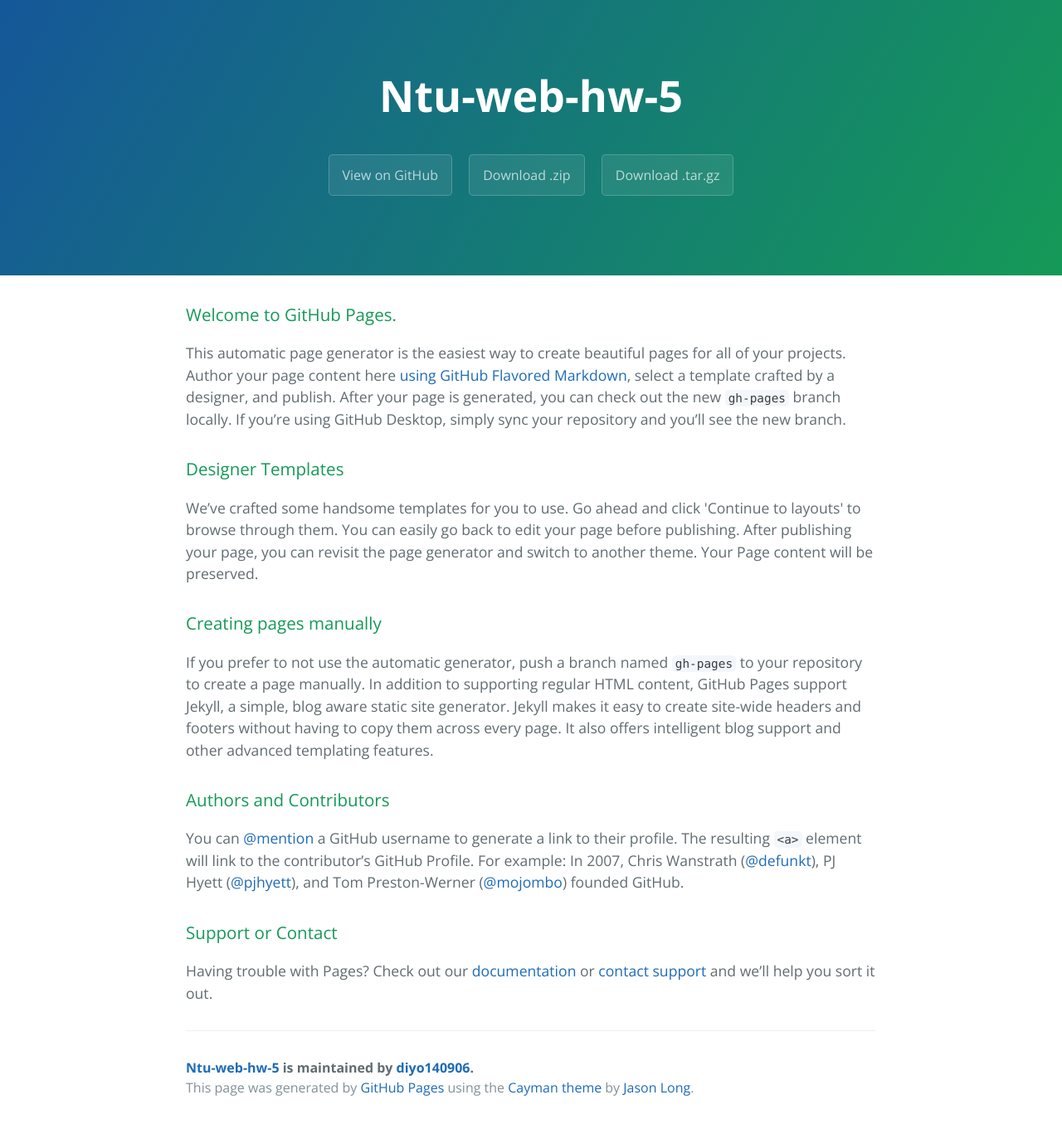
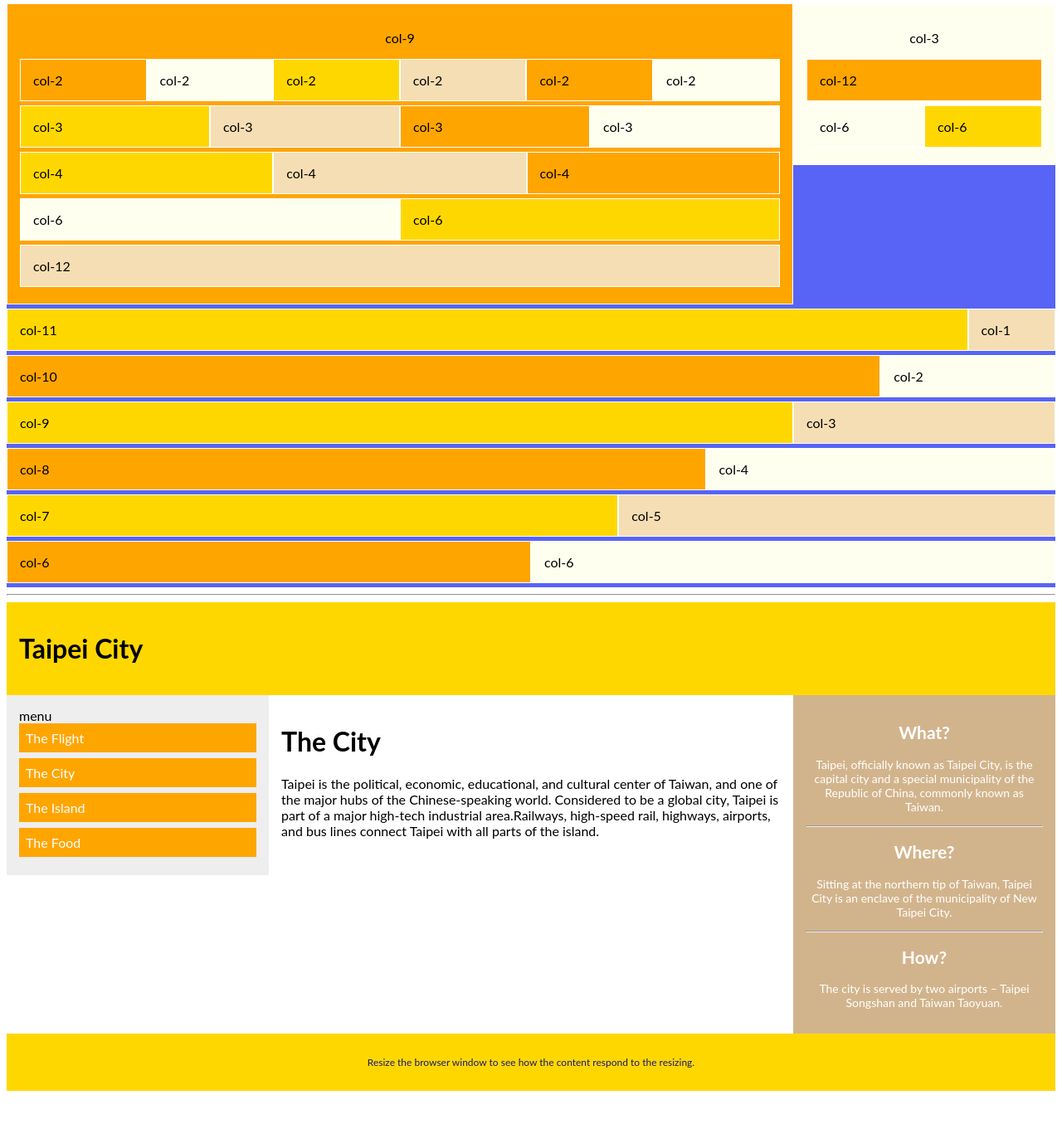
Before and after one commit to diyo140906/NTU-WEB-HW-5, a plain HTML site: page index.html in a window 1280 px wide. Shown: the part 4-1359 px from the top of the page at 83% size. After the commit the page ends 1327 px from the top, so only its background shows below. Drawn offline with nearby package versions, Linux system fonts and the light colour scheme.

Commit message:
no message

```diff
--- a/index.html
+++ b/index.html
@@ -1,57 +1,99 @@
-<!DOCTYPE html>
-<html lang="en-us">
-  <head>
+<!doctype html>
+<html>
+<head>
     <meta charset="UTF-8">
-    <title>Ntu-web-hw-5 by diyo140906</title>
-    <meta name="viewport" content="width=device-width, initial-scale=1">
-    <link rel="stylesheet" type="text/css" href="stylesheets/normalize.css" media="screen">
-    <link href='https://fonts.googleapis.com/css?family=Open+Sans:400,700' rel='stylesheet' type='text/css'>
-    <link rel="stylesheet" type="text/css" href="stylesheets/stylesheet.css" media="screen">
-    <link rel="stylesheet" type="text/css" href="stylesheets/github-light.css" media="screen">
-  </head>
-  <body>
-    <section class="page-header">
-      <h1 class="project-name">Ntu-web-hw-5</h1>
-      <h2 class="project-tagline"></h2>
-      <a href="https://github.com/diyo140906/NTU-WEB-HW-5" class="btn">View on GitHub</a>
-      <a href="https://github.com/diyo140906/NTU-WEB-HW-5/zipball/master" class="btn">Download .zip</a>
-      <a href="https://github.com/diyo140906/NTU-WEB-HW-5/tarball/master" class="btn">Download .tar.gz</a>
-    </section>
+    <title>NTU WEB HW 5</title>
+    <link rel="stylesheet" type="text/css" href="main.css">
+</head>
+<body>
+  <div class="row1">
+  <div class="col-9 bgTest">
+    <p>col-9</p>
+    <div class="col-2 bgTest">col-2</div>
+    <div class="col-2 bgTest">col-2</div>
+    <div class="col-2 bgTest">col-2</div>
+    <div class="col-2 bgTest">col-2</div>
+    <div class="col-2 bgTest">col-2</div>
+    <div class="col-2 bgTest">col-2</div>
+    <div class="col-3 bgTest">col-3</div>
+    <div class="col-3 bgTest">col-3</div>
+    <div class="col-3 bgTest">col-3</div>
+    <div class="col-3 bgTest">col-3</div>
+    <div class="col-4 bgTest">col-4</div>
+    <div class="col-4 bgTest">col-4</div>
+    <div class="col-4 bgTest">col-4</div>
+    <div class="col-6 bgTest">col-6</div>
+    <div class="col-6 bgTest">col-6</div>
+    <div class="col-12 bgTest">col-12</div>
 
-    <section class="main-content">
-      <h3>
-<a id="welcome-to-github-pages" class="anchor" href="#welcome-to-github-pages" aria-hidden="true"><span aria-hidden="true" class="octicon octicon-link"></span></a>Welcome to GitHub Pages.</h3>
-
-<p>This automatic page generator is the easiest way to create beautiful pages for all of your projects. Author your page content here <a href="https://guides.github.com/features/mastering-markdown/">using GitHub Flavored Markdown</a>, select a template crafted by a designer, and publish. After your page is generated, you can check out the new <code>gh-pages</code> branch locally. If you’re using GitHub Desktop, simply sync your repository and you’ll see the new branch.</p>
-
-<h3>
-<a id="designer-templates" class="anchor" href="#designer-templates" aria-hidden="true"><span aria-hidden="true" class="octicon octicon-link"></span></a>Designer Templates</h3>
-
-<p>We’ve crafted some handsome templates for you to use. Go ahead and click 'Continue to layouts' to browse through them. You can easily go back to edit your page before publishing. After publishing your page, you can revisit the page generator and switch to another theme. Your Page content will be preserved.</p>
-
-<h3>
-<a id="creating-pages-manually" class="anchor" href="#creating-pages-manually" aria-hidden="true"><span aria-hidden="true" class="octicon octicon-link"></span></a>Creating pages manually</h3>
-
-<p>If you prefer to not use the automatic generator, push a branch named <code>gh-pages</code> to your repository to create a page manually. In addition to supporting regular HTML content, GitHub Pages support Jekyll, a simple, blog aware static site generator. Jekyll makes it easy to create site-wide headers and footers without having to copy them across every page. It also offers intelligent blog support and other advanced templating features.</p>
-
-<h3>
-<a id="authors-and-contributors" class="anchor" href="#authors-and-contributors" aria-hidden="true"><span aria-hidden="true" class="octicon octicon-link"></span></a>Authors and Contributors</h3>
-
-<p>You can <a href="https://help.github.com/articles/basic-writing-and-formatting-syntax/#mentioning-users-and-teams" class="user-mention">@mention</a> a GitHub username to generate a link to their profile. The resulting <code>&lt;a&gt;</code> element will link to the contributor’s GitHub Profile. For example: In 2007, Chris Wanstrath (<a href="https://github.com/defunkt" class="user-mention">@defunkt</a>), PJ Hyett (<a href="https://github.com/pjhyett" class="user-mention">@pjhyett</a>), and Tom Preston-Werner (<a href="https://github.com/mojombo" class="user-mention">@mojombo</a>) founded GitHub.</p>
-
-<h3>
-<a id="support-or-contact" class="anchor" href="#support-or-contact" aria-hidden="true"><span aria-hidden="true" class="octicon octicon-link"></span></a>Support or Contact</h3>
-
-<p>Having trouble with Pages? Check out our <a href="https://help.github.com/pages">documentation</a> or <a href="https://github.com/contact">contact support</a> and we’ll help you sort it out.</p>
-
-      <footer class="site-footer">
-        <span class="site-footer-owner"><a href="https://github.com/diyo140906/NTU-WEB-HW-5">Ntu-web-hw-5</a> is maintained by <a href="https://github.com/diyo140906">diyo140906</a>.</span>
-
-        <span class="site-footer-credits">This page was generated by <a href="https://pages.github.com">GitHub Pages</a> using the <a href="https://github.com/jasonlong/cayman-theme">Cayman theme</a> by <a href="https://twitter.com/jasonlong">Jason Long</a>.</span>
-      </footer>
-
-    </section>
-
-
-  </body>
-</html>
+    </div>
+    <div class="col-3 bgTest">
+      <p>col-3</p>
+      <div class="col-12 bgTest">col-12</div>
+      <div class="col-6 bgTest">col-6</div>
+      <div class="col-6 bgTest">col-6</div>
+    </div>
+    <div class="col-11 bgTest">
+      col-11
+    </div>
+    <div class="col-1 bgTest">
+      col-1
+    </div>
+     <div class="col-10 bgTest">
+      col-10
+    </div>
+     <div class="col-2 bgTest">
+      col-2
+    </div>
+     <div class="col-9 bgTest">
+      col-9
+    </div> <div class="col-3 bgTest">
+      col-3
+    </div> <div class="col-8 bgTest">
+      col-8
+    </div> <div class="col-4 bgTest">
+      col-4
+    </div> <div class="col-7 bgTest">
+      col-7
+    </div> <div class="col-5 bgTest">
+      col-5
+    </div> <div class="col-6 bgTest">
+      col-6
+    </div> <div class="col-6 bgTest">
+      col-6
+    </div>
+</div>
+<hr>
+<div class="header">
+        <h1>Taipei City</h1>
+</div>
+<div class="row2">
+    <div class="col-3 menu">
+        menu
+        <ul>
+            <li>The Flight</li>
+            <li>The City</li>
+            <li>The Island</li>
+            <li>The Food</li>
+        </ul>
+    </div>
+<div class="col-6">
+    <h1>The City</h1>
+    <p>Taipei is the political, economic, educational, and cultural center of Taiwan, and one of the major hubs of the Chinese-speaking world. Considered to be a global city, Taipei is part of a major high-tech industrial area.Railways, high-speed rail, highways, airports, and bus lines connect Taipei with all parts of the island.</p>
+</div>
+<div>
+        <div class="col-3 aside">
+            <h2>What?</h2>
+            <p>Taipei, officially known as Taipei City, is the capital city and a special municipality of the Republic of China, commonly known as Taiwan. </p>
+            <hr>
+            <h2>Where?</h2>
+            <p>Sitting at the northern tip of Taiwan, Taipei City is an enclave of the municipality of New Taipei City.</p>
+            <hr>
+            <h2>How?</h2>
+            <p>The city is served by two airports – Taipei Songshan and Taiwan Taoyuan.</p>
+        </div>
+</div>
+</div>
+<div class="footer">
+    <p>Resize the browser window to see how the content respond to the resizing.</p>
+</div>
--- /dev/null
+++ b/main.css
@@ -0,0 +1,117 @@
+.col-1 {width: 8.33%;}
+.col-2 {width: 16.66%;}
+.col-3 {width: 25%;}
+.col-4 {width: 33.33%;}
+.col-5 {width: 41.66%;}
+.col-6 {width: 50%;}
+.col-7 {width: 58.33%;}
+.col-8 {width: 66.66%;}
+.col-9 {width: 75%;}
+.col-10 {width: 83.33%;}
+.col-11 {width: 91.66%;}
+.col-12 {width: 100%;}
+
+* {
+  box-sizing: border-box;
+  font-family: lato;
+}
+.row1:after {
+    content: "";
+    clear: both;
+    display: block;
+}
+[class^="col-"] {
+    float: left;
+    padding: 15px;
+}
+.bgTest{
+  background: wheat;
+  margin-bottom:5px;
+  border:white solid 1px
+}
+.bgTest:nth-of-type(4n+1){
+  background: orange;
+
+}
+.bgTest:nth-of-type(4n+2){
+  background: Ivory ;
+
+}
+.bgTest:nth-of-type(4n+3){
+  background: Gold ;
+
+}
+.row1 p{text-align: center}
+
+
+@media (max-width: 767px) {
+    .row1{background-color: #f55454}
+}
+@media (max-width: 480px) {
+    .row1{background-color: #3ec9c9}
+}
+@media (min-width: 768px) and (max-width: 979px) {
+    .row1{background-color: #7bf54f}
+}
+@media (min-width: 980px) {
+    .row1{background-color: orange}
+}
+@media (min-width: 1200px) {
+    .row1{background-color: #5864f5}
+}
+
+.header{
+    background-color: Gold ;
+    color: #000;
+    padding: 15px;
+}
+.footer {
+    background-color: Gold ;
+    color: MidnightBlue ;
+    text-align: center;
+    font-size: 12px;
+    padding: 15px;
+}
+.menu{
+   background-color: #eee ;
+}
+.menu li {
+    padding: 8px;
+    margin-bottom: 7px;
+    background-color :Orange ;
+    color: #ffffff;
+}
+.menu ul {
+    list-style-type: none;
+    margin: 0;
+    padding: 0;
+}
+.menu li:hover {
+    background-color: #0099cc;
+}
+.aside {
+    background-color: Tan ;
+    padding: 15px;
+    color: #ffffff;
+    text-align: center;
+    font-size: 14px;
+}
+* {font-family: lato}
+
+
+.row2:after {
+    content: "";
+    clear: both;
+    display: block;
+}
+[class^="col-"] {
+    float: left;
+    padding: 15px;
+}
+
+@media screen and (max-width:600px) {
+.row2 .col-6{width:100%}
+}
+@media screen and (max-width:600px) {
+.row2 .col-3{width:100%}
+}
```
